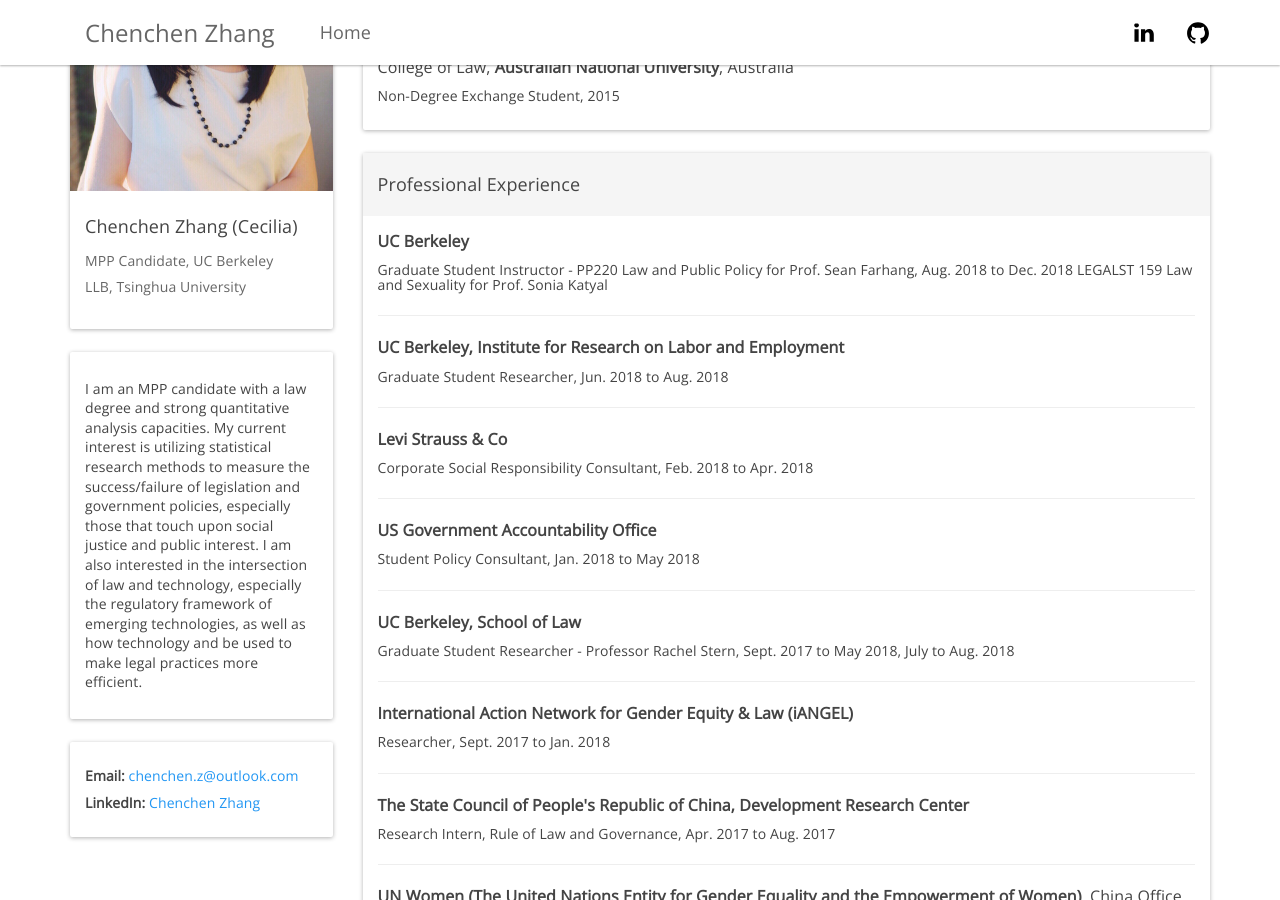
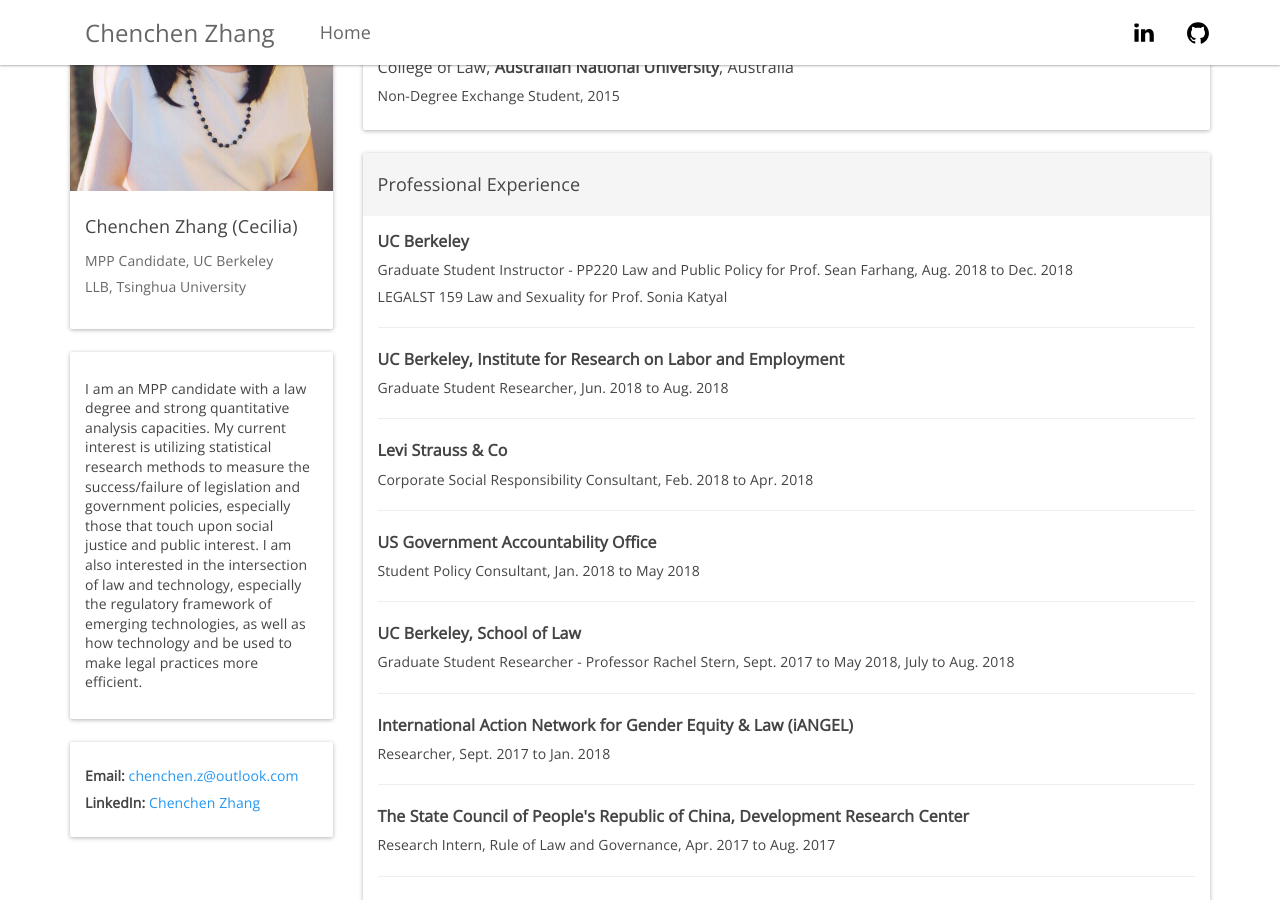
Before and after one commit to CeciliaZhang/-CeciliaZhang-.github-io, a Jekyll site: the page built from index.html, in a window 1280 px wide and 900 px high, scrolled down 323 px. Built offline with Jekyll 4.4.1, drawn with Linux system fonts in a browser that asks for light colours; nearby versions of some CDN libraries.

```diff
--- a/_includes/experiences.html
+++ b/_includes/experiences.html
@@ -5,7 +5,7 @@
     <div class="panel-body" style="padding-top: 5px;">
         <h5><b>UC Berkeley</b></h5>
         <h6>Graduate Student Instructor - PP220 Law and Public Policy for Prof. Sean Farhang, Aug. 2018 to Dec. 2018
-            LEGALST 159 Law and Sexuality for Prof. Sonia Katyal</h6>
+            <h6>LEGALST 159 Law and Sexuality for Prof. Sonia Katyal</h6></h6>
         <hr/>
         <h5><b>UC Berkeley, Institute for Research on Labor and Employment</b></h5>
         <h6>Graduate Student Researcher, Jun. 2018 to Aug. 2018</h6>
```
